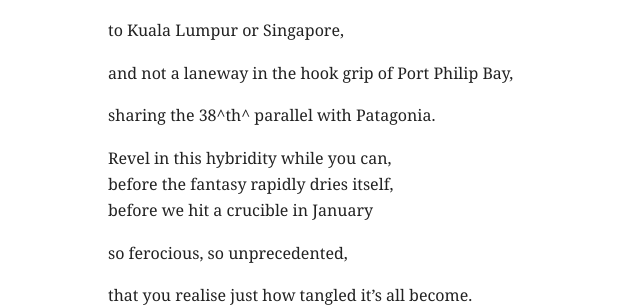
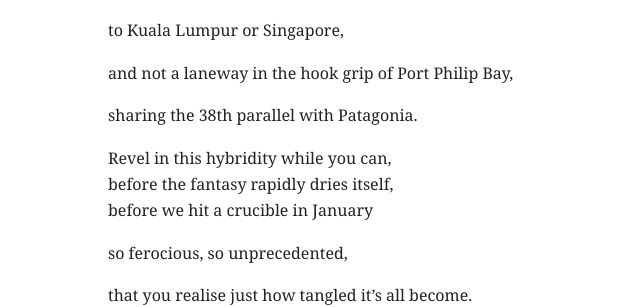
Before and after one commit to mingjiliu/mingjiliu.github.io, a Jekyll site: the page built from _poems/2018.md, in a window 1280 px wide and 900 px high, scrolled down 17006 px. Shown: the part 156-463 px from the top of the window, without its empty margins (216-856 px from the left). Built offline with Jekyll 4.4.1, drawn with Linux system fonts in a browser that asks for light colours.

Commit message:
Update 2018.md

```diff
--- a/_poems/2018.md
+++ b/_poems/2018.md
@@ -740,7 +740,7 @@ to Kuala Lumpur or Singapore,
 
 and not a laneway in the hook grip of Port Philip Bay,
 
-sharing the 38^th^ parallel with Patagonia.
+sharing the 38th parallel with Patagonia.
 
 Revel in this hybridity while you can,
 before the fantasy rapidly dries itself,
```
